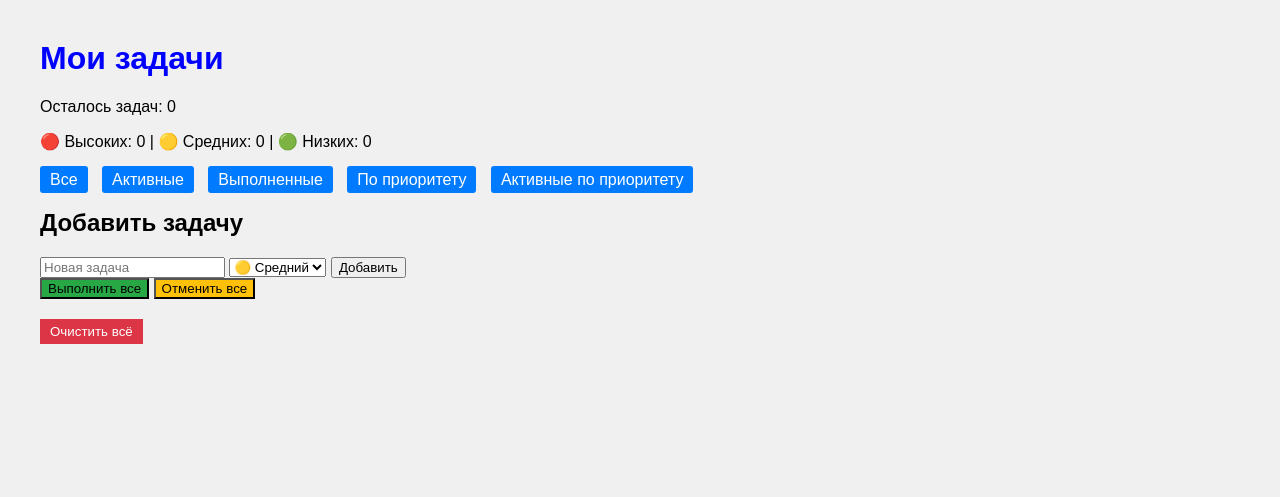
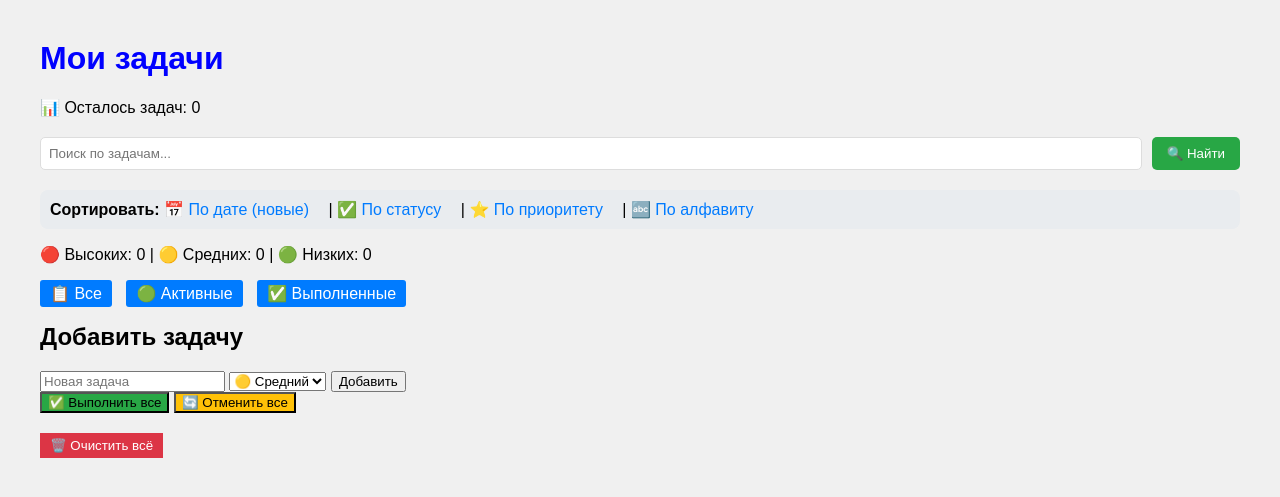
Before and after one commit to CJIoHuKi1/Flask, a Flask app: page / in a window 1280 px wide. Shown: the top 497 px of the page. Run offline with Flask 3, Linux system fonts and the light colour scheme.

Commit message:
ПР №7 и №8: Добавлены поиск и сортировка задач
- ПР №7: Поиск задач по тексту (/search)
- ПР №8: Сортировка по дате, статусу, приоритету, алфавиту

```diff
--- a/todo_app/app.py
+++ b/todo_app/app.py
@@ -35,39 +35,54 @@ def show_completed():
     completed_tasks = [task for task in tasks if task.get('done', False)]
     return render_template('index.html', tasks=completed_tasks)
 
-# НОВЫЙ МАРШРУТ: Сортировка по приоритету
-@app.route('/by_priority')
-def by_priority():
-    """Сортирует все задачи по приоритету (высокий → средний → низкий)"""
-    priority_order = {'высокий': 3, 'средний': 2, 'низкий': 1}
+# ========== ПР №7: ПОИСК ==========
+@app.route('/search')
+def search():
+    """Поиск задач по тексту (без учёта регистра)"""
+    query = request.args.get('q', '').strip().lower()
+    if query:
+        filtered_tasks = [task for task in tasks if query in task['text'].lower()]
+    else:
+        filtered_tasks = tasks
+    return render_template('index.html', tasks=filtered_tasks, search_query=query)
+
+# ========== ПР №8: СОРТИРОВКА ==========
+@app.route('/sort/date')
+def sort_by_date():
+    """Сортировка по дате (новые сверху)"""
+    sorted_tasks = sorted(tasks, key=lambda t: t.get('date', ''), reverse=True)
+    return render_template('index.html', tasks=sorted_tasks)
+
+@app.route('/sort/status')
+def sort_by_status():
+    """Сортировка по статусу (сначала активные, потом выполненные)"""
+    sorted_tasks = sorted(tasks, key=lambda t: t.get('done', False))
+    return render_template('index.html', tasks=sorted_tasks)
+
+@app.route('/sort/priority')
+def sort_by_priority():
+    """Сортировка по приоритету (высокий → средний → низкий)"""
+    priority_order = {'высокий': 1, 'средний': 2, 'низкий': 3}
     sorted_tasks = sorted(
         tasks,
-        key=lambda task: priority_order.get(task.get('priority', 'средний'), 2),
-        reverse=True
+        key=lambda t: priority_order.get(t.get('priority', 'средний'), 2)
     )
     return render_template('index.html', tasks=sorted_tasks)
 
-# НОВЫЙ МАРШРУТ: Активные задачи, отсортированные по приоритету
-@app.route('/by_priority_active')
-def by_priority_active():
-    """Показывает только активные (невыполненные) задачи, отсортированные по приоритету"""
-    priority_order = {'высокий': 3, 'средний': 2, 'низкий': 1}
-    active_tasks = [task for task in tasks if not task.get('done', False)]
-    sorted_tasks = sorted(
-        active_tasks,
-        key=lambda task: priority_order.get(task.get('priority', 'средний'), 2),
-        reverse=True
-    )
+@app.route('/sort/alpha')
+def sort_by_alpha():
+    """Сортировка по алфавиту (А → Я)"""
+    sorted_tasks = sorted(tasks, key=lambda t: t.get('text', '').lower())
     return render_template('index.html', tasks=sorted_tasks)
 
+# ========== ОСТАЛЬНЫЕ МАРШРУТЫ ==========
 @app.route('/add', methods=['POST'])
 def add_task():
     new_task = request.form.get('task')
-    priority = request.form.get('priority', 'средний')  # ДОБАВЛЕНО: получаем приоритет
+    priority = request.form.get('priority', 'средний')
 
     if new_task:
         today = date.today().strftime('%Y-%m-%d')
-        # ДОБАВЛЕНО: поле priority
         tasks.append({
             'text': new_task,
             'date': today,
@@ -86,7 +101,6 @@ def delete_task(task_id):
 
 @app.route('/toggle/<int:task_id>')
 def toggle_task(task_id):
-    """Переключает статус выполнения задачи"""
     if 0 <= task_id < len(tasks):
         tasks[task_id]['done'] = not tasks[task_id].get('done', False)
         save_tasks(tasks)
@@ -100,7 +114,6 @@ def clear_all():
 
 @app.route('/complete-all', methods=['POST'])
 def complete_all():
-    """Отмечает все задачи как выполненные"""
     for task in tasks:
         task['done'] = True
     save_tasks(tasks)
@@ -108,13 +121,11 @@ def complete_all():
 
 @app.route('/uncomplete-all', methods=['POST'])
 def uncomplete_all():
-    """Снимает отметку выполнения со всех задач"""
     for task in tasks:
         task['done'] = False
     save_tasks(tasks)
     return redirect('/')
 
-# ИЗМЕНЁННЫЙ МАРШРУТ: теперь редактирует и текст, и приоритет
 @app.route('/edit/<int:task_id>', methods=['GET', 'POST'])
 def edit_task(task_id):
     if task_id < 0 or task_id >= len(tasks):
@@ -124,19 +135,18 @@ def edit_task(task_id):
 
     if request.method == 'POST':
         new_text = request.form.get('task', '').strip()
-        new_priority = request.form.get('priority', 'средний')  # ДОБАВЛЕНО
+        new_priority = request.form.get('priority', 'средний')
         old_text = task['text']
-        old_priority = task.get('priority', 'средний')  # ДОБАВЛЕНО
+        old_priority = task.get('priority', 'средний')
 
         if new_text == '':
             return render_template('edit.html', task=task, message="Текст не может быть пустым!")
 
-        # ИЗМЕНЕНО: проверяем оба поля
         if new_text == old_text and new_priority == old_priority:
             return render_template('edit.html', task=task, message="Ничего не изменено")
 
         task['text'] = new_text
-        task['priority'] = new_priority  # ДОБАВЛЕНО
+        task['priority'] = new_priority
         save_tasks(tasks)
         return redirect('/')
 
--- a/todo_app/templates/index.html
+++ b/todo_app/templates/index.html
@@ -10,10 +10,6 @@
         }
         h1 {
             color: blue;
-        }
-        .done {
-            text-decoration: line-through;
-            color: gray;
         }
         ul {
             list-style: none;
@@ -53,7 +49,7 @@
             color: black !important;
         }
 
-        /* ДОБАВЛЕНО: Стили для приоритетов */
+        /* Стили для приоритетов */
         .priority-high {
             color: #dc3545;
             font-weight: bold;
@@ -67,7 +63,6 @@
             font-weight: bold;
         }
 
-        /* ДОБАВЛЕНО: Подсветка строки в зависимости от приоритета */
         li.high {
             background-color: #f8d7da;
             border-left: 5px solid #dc3545;
@@ -80,33 +75,89 @@
             background-color: #d4edda;
             border-left: 5px solid #28a745;
         }
+
+        /* НОВОЕ: Стили для поиска */
+        .search-form {
+            margin: 20px 0;
+            display: flex;
+            gap: 10px;
+        }
+        .search-form input {
+            flex: 1;
+            padding: 8px;
+            border: 1px solid #ddd;
+            border-radius: 5px;
+        }
+        .search-form button {
+            padding: 8px 15px;
+            background-color: #28a745;
+            color: white;
+            border: none;
+            border-radius: 5px;
+            cursor: pointer;
+        }
+
+        /* НОВОЕ: Стили для ссылок сортировки */
+        .sort-links {
+            margin: 15px 0;
+            padding: 10px;
+            background-color: #e9ecef;
+            border-radius: 8px;
+        }
+        .sort-links a {
+            margin-right: 15px;
+            color: #007bff;
+            text-decoration: none;
+        }
+        .sort-links a:hover {
+            text-decoration: underline;
+        }
+
+        .clearfix {
+            clear: both;
+        }
     </style>
 </head>
 <body>
     <h1>Мои задачи</h1>
 
     <!-- Счётчик невыполненных задач -->
-    <p>Осталось задач: {{ tasks|selectattr('done', 'equalto', False)|list|length }}</p>
+    <p>📊 Осталось задач: {{ tasks|selectattr('done', 'equalto', False)|list|length }}</p>
 
-    <!-- ДОБАВЛЕНО: Статистика по приоритетам (задание 1) -->
+    <!-- НОВОЕ: ФОРМА ПОИСКА (ПР №7) -->
+    <form action="/search" method="get" class="search-form">
+        <input type="text" name="q" placeholder="Поиск по задачам..." value="{{ search_query or '' }}">
+        <button type="submit">🔍 Найти</button>
+        {% if search_query %}
+            <a href="/" style="padding: 8px 15px; background-color: #6c757d; color: white; text-decoration: none; border-radius: 5px;">Сбросить</a>
+        {% endif %}
+    </form>
+
+    <!-- НОВОЕ: ССЫЛКИ СОРТИРОВКИ (ПР №8) -->
+    <div class="sort-links">
+        <strong>Сортировать:</strong>
+        <a href="/sort/date">📅 По дате (новые)</a> |
+        <a href="/sort/status">✅ По статусу</a> |
+        <a href="/sort/priority">⭐ По приоритету</a> |
+        <a href="/sort/alpha">🔤 По алфавиту</a>
+    </div>
+
+    <!-- Статистика по приоритетам -->
     <p>
         🔴 Высоких: {{ tasks|selectattr('priority', 'equalto', 'высокий')|list|length }} |
         🟡 Средних: {{ tasks|selectattr('priority', 'equalto', 'средний')|list|length }} |
         🟢 Низких: {{ tasks|selectattr('priority', 'equalto', 'низкий')|list|length }}
     </p>
 
-    <!-- Кнопки фильтрации (ДОБАВЛЕНЫ новые кнопки) -->
+    <!-- Кнопки фильтрации -->
     <div class="filter-buttons">
-        <a href="/">Все</a>
-        <a href="/active">Активные</a>
-        <a href="/completed">Выполненные</a>
-        <a href="/by_priority">По приоритету</a>
-        <a href="/by_priority_active">Активные по приоритету</a>
+        <a href="/">📋 Все</a>
+        <a href="/active">🟢 Активные</a>
+        <a href="/completed">✅ Выполненные</a>
     </div>
 
     <ul>
         {% for task in tasks %}
-        <!-- ДОБАВЛЕНЫ классы для подсветки приоритета -->
         <li class="
             {% if task.priority == 'высокий' %}high
             {% elif task.priority == 'средний' %}medium
@@ -119,7 +170,7 @@
                 {{ task.text }}
             {% endif %}
 
-            <!-- ДОБАВЛЕНО: Отображение приоритета иконкой -->
+            <!-- Отображение приоритета -->
             {% if task.priority == 'высокий' %}
                 <span class="priority-high">🔴 Высокий</span>
             {% elif task.priority == 'средний' %}
@@ -131,12 +182,12 @@
             — <small>{{ task.date }}</small>
 
             {% if not task.done %}
-                <a href="/toggle/{{ loop.index0 }}">Выполнить</a>
+                <a href="/toggle/{{ loop.index0 }}">✅ Выполнить</a>
             {% else %}
-                <a href="/toggle/{{ loop.index0 }}">Отменить</a>
+                <a href="/toggle/{{ loop.index0 }}">🔄 Отменить</a>
             {% endif %}
-            <a href="/edit/{{ loop.index0 }}">Редактировать</a>
-            <a href="/delete/{{ loop.index0 }}">Удалить</a>
+            <a href="/edit/{{ loop.index0 }}">✏️ Редактировать</a>
+            <a href="/delete/{{ loop.index0 }}">❌ Удалить</a>
         </li>
         {% endfor %}
     </ul>
@@ -145,7 +196,6 @@
     <form method="POST" action="/add">
         <input type="text" name="task" placeholder="Новая задача" required>
 
-        <!-- ДОБАВЛЕНО: Выпадающий список для выбора приоритета -->
         <select name="priority">
             <option value="высокий">🔴 Высокий</option>
             <option value="средний" selected>🟡 Средний</option>
@@ -157,15 +207,15 @@
 
     <!-- Кнопки массовых операций -->
     <form method="POST" action="/complete-all" style="display: inline;">
-        <button type="submit" class="complete-all-btn">Выполнить все</button>
+        <button type="submit" class="complete-all-btn">✅ Выполнить все</button>
     </form>
 
     <form method="POST" action="/uncomplete-all" style="display: inline;">
-        <button type="submit" class="uncomplete-all-btn">Отменить все</button>
+        <button type="submit" class="uncomplete-all-btn">🔄 Отменить все</button>
     </form>
 
     <form method="POST" action="/clear">
-        <button type="submit" class="clear-btn">Очистить всё</button>
+        <button type="submit" class="clear-btn">🗑️ Очистить всё</button>
     </form>
 </body>
 </html>
```
Also changed, not shown: todo_app/templates/edit.html (+3 -10 lines).
